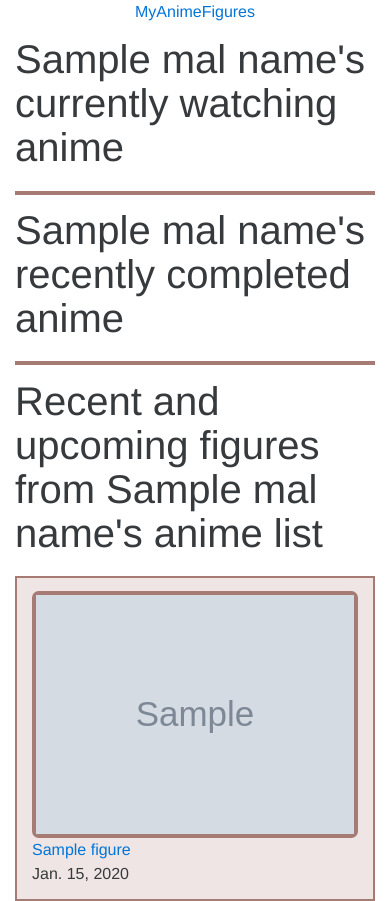
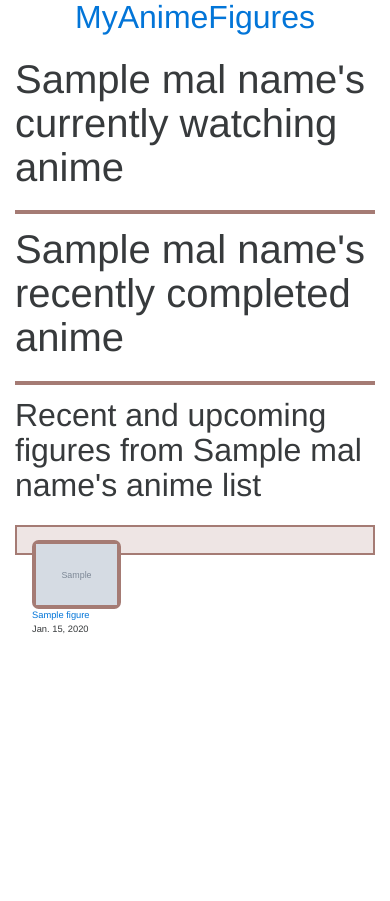
Before and after one commit to yns88/myanimefigures-core, a Django app: template anime/templates/anime/user_2.html in a window 390 px wide. After the commit the page ends 634 px from the top, so only its background shows below. Run offline with Django 3.2, Linux system fonts and the light colour scheme; the template is opened without the code that fills it: most values are stand-ins (such as "Sample title", 1, 10 or a date in 2020); grey boxes marked "Sample" are stand-in pictures; some libraries are stand-ins or nearby versions.

Commit message:
mobile layout

```diff
--- a/anime/static/anime/anime.css
+++ b/anime/static/anime/anime.css
@@ -1,6 +1,10 @@
 .contentBody {
     border: 2pt solid #A57B74;
     padding: 0;
+}
+
+.contentHeader h1 {
+
 }
 
 .navHeader {
@@ -24,8 +28,16 @@
     padding: 10pt 0 10pt 0;
 }
 
-.animeFrame .gridText {
+.animeFrame {
     text-align: center;
+}
+
+.animeText-md {
+    font-size: 12pt;
+}
+
+.animeText-xs {
+    font-size: 9pt;
 }
 
 .figureFrame .gridImage {
@@ -33,8 +45,10 @@
     border-radius: 3pt;
 }
 
-.figureFrame .gridText {
-    font-size: 9pt;
+.figureFrame .gridText,
+.recentFigures .gridText,
+.col-md-10ths .gridText {
+    font-size: 7pt;
 }
 
 .noFiguresFrame {
@@ -44,6 +58,10 @@
 .noFiguresFrame .gridImage {
     border: 2pt solid #A57B74;
     border-radius: 3pt;
+}
+
+.noFiguresFrame .gridText {
+    overflow: hidden;
 }
 
 .recentFigures .contentRow {
@@ -72,10 +90,6 @@
     padding-bottom: 10pt;
 }
 
-.col-md-10ths .gridText {
-    font-size: 7pt;
-}
-
 
 .col-xs-10ths,
 .col-sm-10ths,
@@ -85,6 +99,18 @@
     min-height: 1px;
     padding-right: 10pt;
     padding-left: 10pt;
+}
+
+.col-xs-5ths {
+    position: relative;
+    min-height: 1px;
+    padding-right: 10pt;
+    padding-left: 10pt;
+}
+
+.col-xs-5ths {
+    width: 20%;
+    float: left;
 }
 
 .col-xs-10ths {
--- a/anime/templates/anime/anime_gridobj.html
+++ b/anime/templates/anime/anime_gridobj.html
@@ -1,2 +1,3 @@
 <div class="gridImage"><img class="center-block" src="{{ anime_obj.image_url }}"/></div>
-<div class="gridText">{{ anime_obj.title }}</div>
+<div class="gridText animeText-md hidden-xs-down">{{ anime_obj.title }}</div>
+<div class="gridText animeText-xs hidden-sm-up">{{ anime_obj.title }}</div>
--- a/anime/templates/anime/content_rows.html
+++ b/anime/templates/anime/content_rows.html
@@ -1,16 +1,19 @@
 {% load user_extras %}
-<div class="contentBody col-md-12">
+<div class="contentBody col-xs-12 col-md-12">
 <div class="wrapper">
     {% for anime_obj in series_list %}
-        <div class="contentRow col-md-12">
-            <div class="animeFrame col-md-3">
+        <div class="contentRow col-xs-12 col-md-12">
+            <div class="animeFrame col-md-3 col-xs-3">
                 <div class="gridObj">{% show_anime anime_obj %}</div>
             </div>
-            <div class="figureFrame col-md-9">
-                {% for figure in anime_obj.figures.get_date_ordered|slice:":12" %}
-                    <div class="gridObj col-md-2">{% show_figure figure %}</div>
+            <div class="figureFrame col-xs-9 col-md-9">
+                {% for figure in anime_obj.figures.get_date_ordered|slice:"0:12" %}
+                    <div class="gridObj col-xs-4 col-md-2">{% show_figure figure %}</div>
                     {% if forloop.counter|divisibleby:6 %}
-                        <div class="clearfix visible-md-block"></div>
+                        <div class="clearfix hidden-xs-down"></div>
+                    {% endif %}
+                    {% if forloop.counter|divisibleby:3 %}
+                        <div class="clearfix hidden-sm-up"></div>
                     {% endif %}
                 {% endfor %}
             </div>
@@ -19,12 +22,15 @@
 </div>
 {% if nofigs_list %}
     <div class="wrapper">
-        <div class="contentRow col-md-12 nobg">No figures were found for the following anime</div>
-        <div class="contentRow col-md-12 noFiguresFrame">
+        <div class="contentRow col-xs-12 col-md-12 nobg">No figures were found for the following anime</div>
+        <div class="contentRow col-xs-12 col-md-12 noFiguresFrame">
             {% for anime_obj in nofigs_list %}
-                <div class="gridObj col-md-10ths col-xs-10ths">{% show_anime anime_obj %}</div>
+                <div class="gridObj col-md-10ths col-xs-5ths">{% show_anime anime_obj %}</div>
                 {% if forloop.counter|divisibleby:10 %}
-                    <div class="clearfix visible-md-block"></div>
+                    <div class="clearfix hidden-xs-down"></div>
+                {% endif %}
+                {% if forloop.counter|divisibleby:5 %}
+                    <div class="clearfix hidden-sm-up"></div>
                 {% endif %}
             {% endfor %}
         </div>
--- a/anime/templates/anime/index.html
+++ b/anime/templates/anime/index.html
@@ -3,6 +3,7 @@
 {% load staticfiles %}
 <head lang="en">
     <meta charset="UTF-8">
+    <meta name="viewport" content="width=device-width, initial-scale=1">
     <title></title>
     <link rel="stylesheet" type="text/css" href="{% static 'bootstrap/css/bootstrap.min.css' %}" />
     <link rel="stylesheet" type="text/css" href="{% static 'anime/index.css' %}" />
@@ -10,14 +11,14 @@
     <script language="javascript" src="{% static 'jquery-2.1.4.min.js' %}"></script>
 </head>
 <body>
-<div class="col-md-6 col-md-offset-3 col-xs-12 jumbotron">
+<div class="col-xs-12 col-md-6 col-md-offset-3 jumbotron">
     <form action="user" method="post" id="malLookupForm">
         {% csrf_token %}
         <div class="form-group col-md-10 labelsDiv">
             <label for="malLookup" class="formLabel">Enter your MyAnimeList username</label><br/>
             <label class="formLabel smallFont">(or copy the URL to your MAL profile)</label>
         </div>
-        <div class="form-group col-md-10">
+        <div class="form-group col-md-10 col-xs-9">
             <input type="text" class="form-control" id="malLookup" name="malLookup" placeholder="username">
         </div>
         <button type="submit" class="btn btn-default col-md-2 has-spinner" id="submitButton" disabled="disabled">
--- a/anime/templates/anime/user_2.html
+++ b/anime/templates/anime/user_2.html
@@ -4,36 +4,40 @@
 {% load user_extras %}
 <head lang="en">
     <meta charset="UTF-8">
+    <meta name="viewport" content="width=device-width, initial-scale=1">
     <title></title>
     <link rel="stylesheet" type="text/css" href="{% static 'bootstrap/css/bootstrap.min.css' %}" />
     <link rel="stylesheet" type="text/css" href="{% static 'anime/anime.css' %}" />
 </head>
 <body>
 <div class="navHeader col-md-6 col-md-offset-3">
-    <a href="/">MyAnimeFigures</a>
+    <a href="/"><h2>MyAnimeFigures</h2></a>
 </div>
-<div class="mainContent col-md-10 col-md-offset-1 col-xs-12">
+<div class="mainContent container col-xs-12 col-md-10 col-md-offset-1">
     <div class="contentHeader">
         <h1>{{ mal_name }}'s currently watching anime</h1>
     </div>
     {% show_content_rows watching watching_nofigs %}
 </div>
-<div class="mainContent col-md-10 col-md-offset-1 col-xs-12">
+<div class="mainContent container col-xs-12 col-md-10 col-md-offset-1">
     <div class="contentHeader">
         <h1>{{ mal_name }}'s recently completed anime</h1>
     </div>
     {% show_content_rows recently_completed completed_nofigs %}
 </div>
-<div class="mainContent col-md-10 col-md-offset-1 col-xs-12">
+<div class="mainContent container col-xs-12 col-md-10 col-md-offset-1">
     <div class="contentHeader">
-        <h1>Recent and upcoming figures from {{ mal_name }}'s anime list</h1>
+        <h2>Recent and upcoming figures from {{ mal_name }}'s anime list</h2>
     </div>
     <div class="contentBody recentFigures">
         <div class="contentRow">
             {% for figure in recent_figures %}
-                <div class="gridObj col-md-2">{% show_figure figure %}</div>
+                <div class="gridObj col-md-2 col-xs-4">{% show_figure figure %}</div>
                 {% if forloop.counter|divisibleby:6 %}
-                    <div class="clearfix visible-md-block"></div>
+                    <div class="clearfix hidden-xs-down"></div>
+                {% endif %}
+                {% if forloop.counter|divisibleby:3 %}
+                    <div class="clearfix hidden-sm-up"></div>
                 {% endif %}
             {% endfor %}
         </div>
```
Also changed, not shown: 1 other file.
